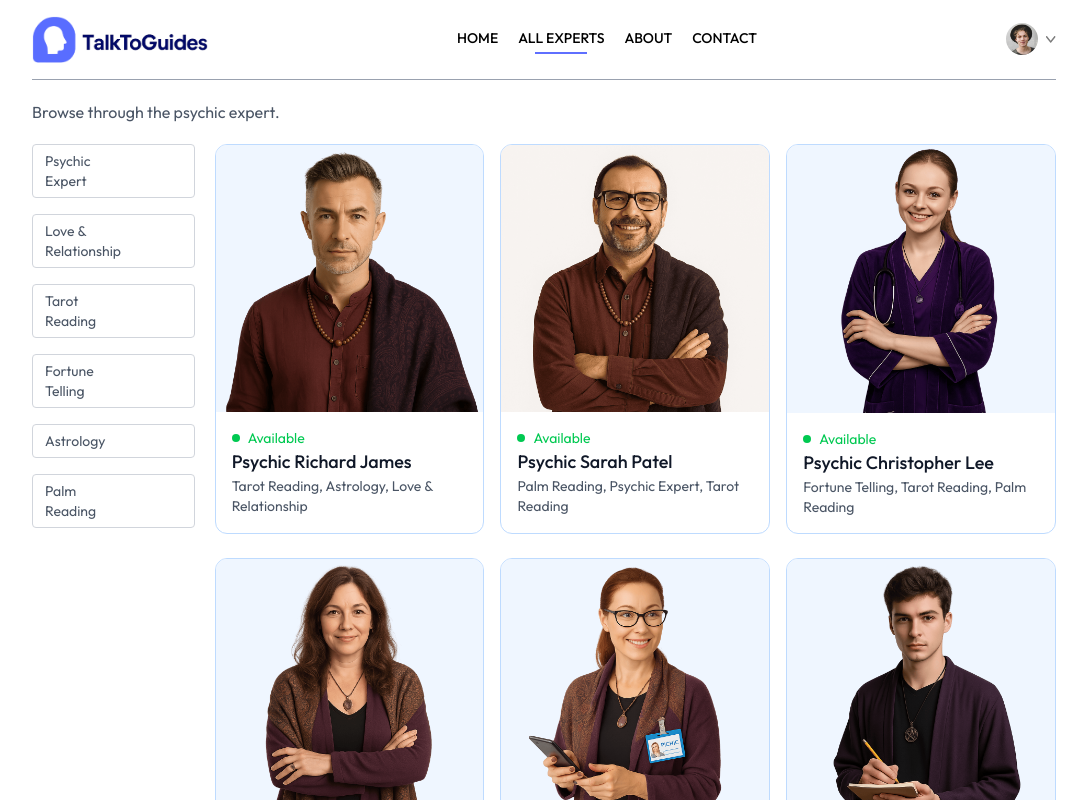
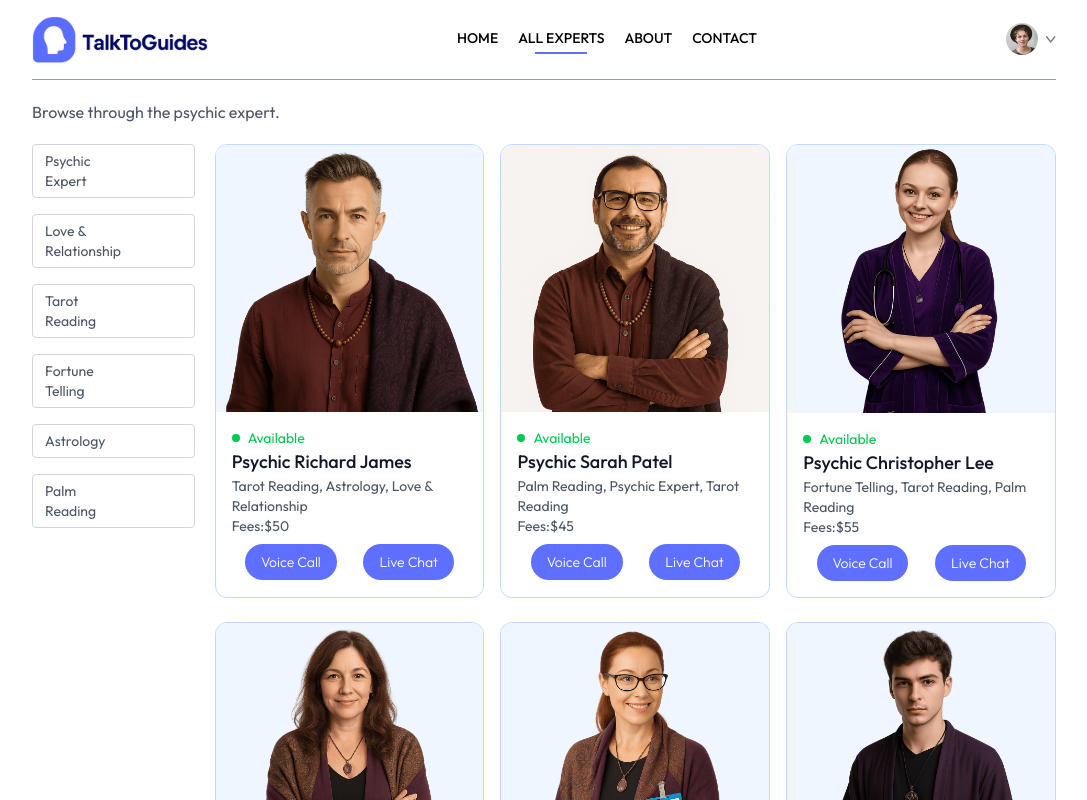
Before and after one commit to Praveshkacode/TalkToGuides-Frontend, a React (Vite) app: page /experts in a window 1280 px wide. Shown: the top 800 px of the page, without its empty margins (96-1183 px from the left). Built offline with nearby package versions, Linux system fonts and the light colour scheme.

Commit message:
manage fees

```diff
--- a/src/components/TopExperts.jsx
+++ b/src/components/TopExperts.jsx
@@ -22,7 +22,13 @@ const TopExperts = () => {
                 <p className='w-2 h-2 bg-green-500 rounded-full'></p><p>Available</p>
               </div>
               <p className='text-gray-900 text-lg font-medium'>{item.name}</p>
-              <p className='text-gray-600 text-sm '>{item.specialities.map(s => s.type).join(', ')}</p>
+              <p className="text-gray-600 text-sm">{item.specialities[0]?.type}</p>
+              <p className="text-gray-600 text-sm">Fees:${item.specialities[0]?.price}</p>
+
+              <div className='flex justify-around mt-2 font-medium text-gray-600'>
+                    <button className='bg-primary text-white text-sm font-light px-4 py-2 rounded-full cursor-pointer'>Voice Call</button>
+                    <button className='bg-primary text-white text-sm font-light px-4 py-2 rounded-full cursor-pointer'>Live Chat</button>
+                  </div>
             </div>
           </div>
         ))}
--- a/src/pages/Experts.jsx
+++ b/src/pages/Experts.jsx
@@ -13,15 +13,24 @@ const Experts = () => {
 
   const applyFilter = () => {
     if (speciality) {
-      setFilterExpert(
-        psychicExperts.filter(expert =>
-          expert.specialities?.some(s => s.type === speciality)
-        )
-      );
+      const filtered = psychicExperts
+        .map(expert => {
+          const matchedSpeciality = expert.specialities.find(s => s.type === speciality);
+          if (matchedSpeciality) {
+            return {
+              ...expert,
+              specialities: [matchedSpeciality], // Only keep the matched one
+            };
+          }
+          return null;
+        })
+        .filter(expert => expert !== null); // Remove unmatched experts
+      setFilterExpert(filtered);
     } else {
       setFilterExpert(psychicExperts);
     }
   };
+
 
   useEffect(()=>{
     applyFilter();
@@ -50,6 +59,12 @@ const Experts = () => {
                   </div>
                   <p className='text-gray-900 text-lg font-medium'>{item.name}</p>
                   <p className='text-gray-600 text-sm '>{item.specialities.map(s => s.type).join(', ')}</p>
+                  <p className="text-gray-600 text-sm">Fees:${item.specialities[0]?.price}</p>
+                  <div className='flex justify-around mt-2 font-medium text-gray-600'>
+                    <button className='bg-primary text-white text-sm font-light px-4 py-2 rounded-full cursor-pointer'>Voice Call</button>
+                    <button className='bg-primary text-white text-sm font-light px-4 py-2 rounded-full cursor-pointer'>Live Chat</button>
+                  </div>
+
                 </div>
               </div>
             ))
```
